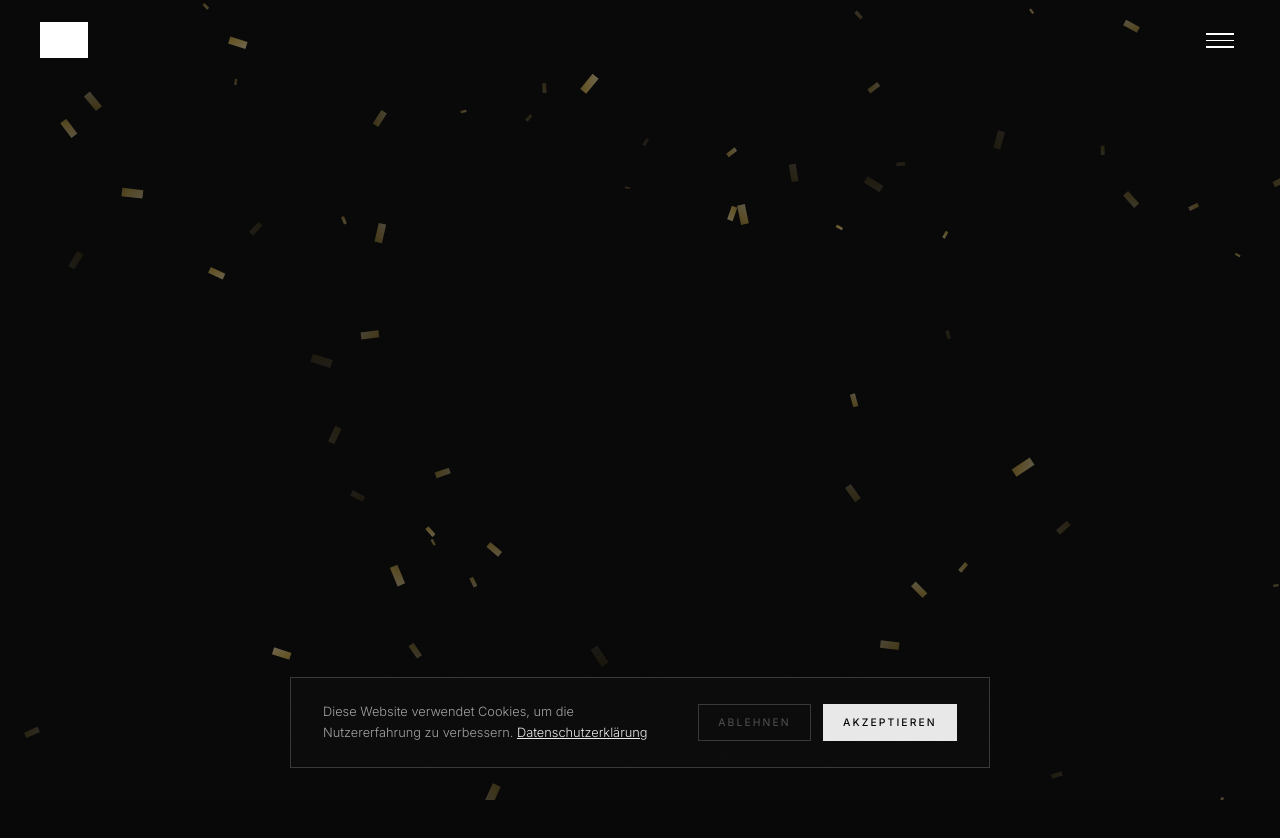
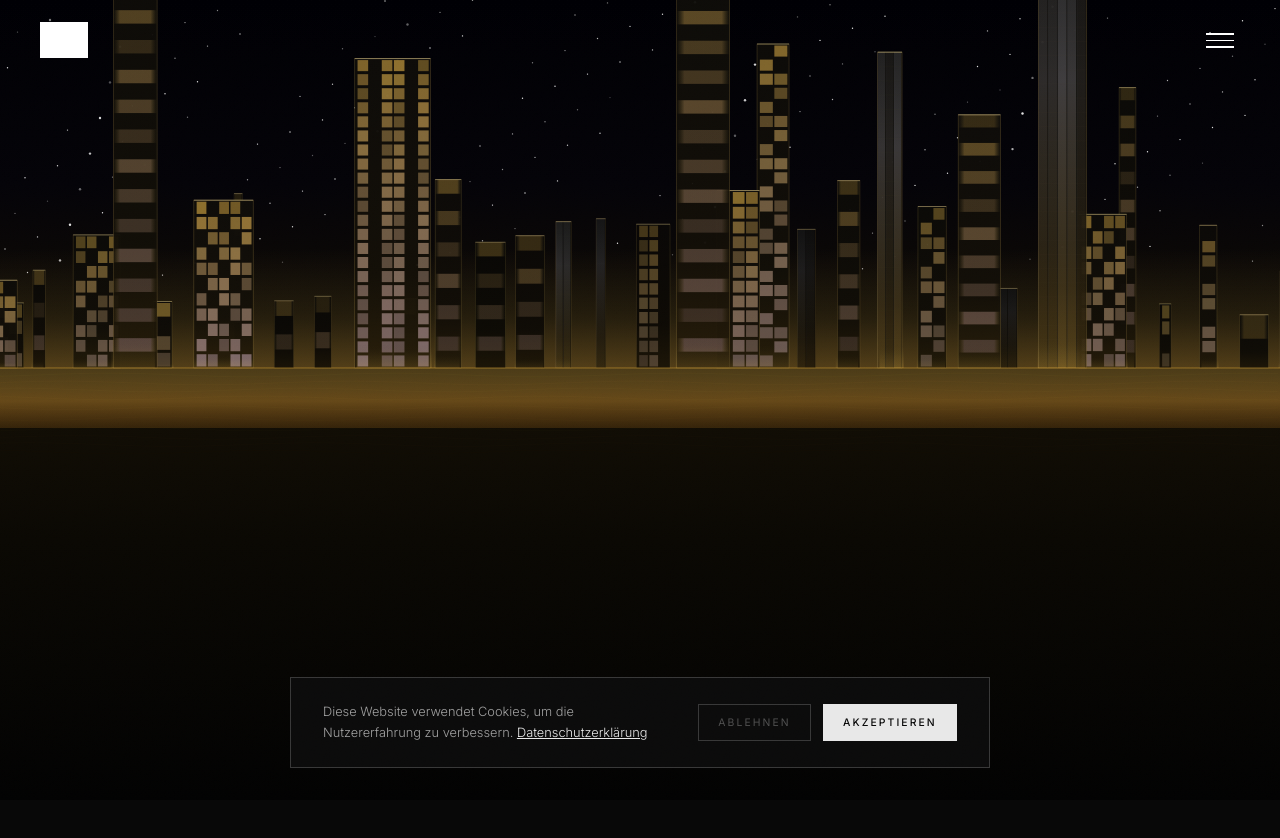
Before and after one commit to khojastehtayfun-dotcom/tayfunkhojasteh, a Next.js app: page / in a window 1280 px wide. Shown: the top 838 px of the page. Built offline with nearby package versions, Linux system fonts and the light colour scheme; grey boxes are pictures that could not be loaded.

Commit message:
feat: city skyline scroll effect + about text + navigation overhaul

```diff
--- a/src/components/Hero.tsx
+++ b/src/components/Hero.tsx
@@ -4,36 +4,49 @@ import { useEffect, useRef } from 'react'
 import { motion, useScroll, useTransform } from 'framer-motion'
 import styles from './Hero.module.css'
 
-interface Shard {
-  tx: number; ty: number
-  size: number; opacity: number
-  angle: number; spin: number
+interface Building {
+  x: number
+  width: number
+  height: number
+  floors: number
+  windowCols: number
+  style: 'glass' | 'grid' | 'stripe'
+  seed: number
+  depth: number
 }
 
-function buildShards(count: number): Shard[] {
-  return Array.from({ length: count }, () => {
-    const angle = Math.random() * Math.PI * 2
-    const dist  = 200 + Math.random() * 600
-    return {
-      tx: Math.cos(angle) * dist,
-      ty: Math.sin(angle) * dist,
-      size: 4 + Math.random() * 18,
-      opacity: 0.15 + Math.random() * 0.7,
-      angle: Math.random() * 360,
-      spin: (Math.random() - 0.5) * 720,
-    }
-  })
+function generateCity(count: number, canvasWidth: number): Building[] {
+  const buildings: Building[] = []
+  const totalWidth = canvasWidth * 2.2
+  const startX = -canvasWidth * 0.1
+  const styles: ('glass' | 'grid' | 'stripe')[] = ['glass', 'grid', 'stripe']
+
+  for (let i = 0; i < count; i++) {
+    const x = startX + (i / count) * totalWidth
+    const depth = 0.3 + Math.random() * 0.7
+    const width = (20 + Math.random() * 60) * depth
+    const height = (100 + Math.random() * 420) * depth
+    const floors = Math.floor(height / 14)
+    const windowCols = Math.floor(width / 11)
+    buildings.push({
+      x, width, height, floors, windowCols,
+      style: styles[Math.floor(Math.random() * styles.length)],
+      seed: Math.random() * 1000,
+      depth,
+    })
+  }
+  return buildings.sort((a, b) => a.depth - b.depth)
 }
 
 export default function Hero() {
-  const canvasRef   = useRef<HTMLCanvasElement>(null)
-  const shardsRef   = useRef<Shard[]>(buildShards(120))
+  const canvasRef = useRef<HTMLCanvasElement>(null)
   const progressRef = useRef(0)
+  const buildingsRef = useRef<Building[]>([])
   const { scrollYProgress } = useScroll()
 
   useEffect(() => {
     const unsub = scrollYProgress.on('change', v => {
-      progressRef.current = Math.min(v * 3, 1)
+      progressRef.current = Math.min(v * 2.2, 1)
     })
     return unsub
   }, [scrollYProgress])
@@ -43,53 +56,244 @@ export default function Hero() {
     if (!canvas) return
     const ctx = canvas.getContext('2d')!
     let raf: number
+    let time = 0
 
     function resize() {
-      canvas!.width  = canvas!.offsetWidth
+      canvas!.width = canvas!.offsetWidth
       canvas!.height = canvas!.offsetHeight
+      buildingsRef.current = generateCity(70, canvas!.width)
     }
     resize()
     window.addEventListener('resize', resize)
 
+    function easeOut(t: number) {
+      return 1 - Math.pow(1 - t, 3)
+    }
+
     function draw() {
       const { width, height } = canvas!
-      const cx = width / 2
-      const cy = height / 2
-      const p  = progressRef.current
+      const p = progressRef.current
+      const ep = easeOut(p)
+      time += 0.006
 
       ctx.clearRect(0, 0, width, height)
+      if (p < 0.001) { raf = requestAnimationFrame(draw); return }
 
-      for (const s of shardsRef.current) {
-        const sx = cx + s.tx * p
-        const sy = cy + s.ty * p
-        const a  = s.opacity * (p < 0.05 ? p / 0.05 : 1)
-        ctx.save()
-        ctx.globalAlpha = a * (1 - p * 0.4)
-        ctx.translate(sx, sy)
-        ctx.rotate(((s.angle + s.spin * p) * Math.PI) / 180)
-        const sg = ctx.createLinearGradient(-s.size, -s.size, s.size, s.size)
-        sg.addColorStop(0,   '#e8e8e8')
-        sg.addColorStop(0.5, '#c9a84c')
-        sg.addColorStop(1,   '#303030')
-        ctx.fillStyle = sg
-        ctx.fillRect(-s.size / 2, -s.size / 2, s.size, s.size * 0.4)
-        ctx.restore()
+      const horizonY = height * (0.68 - ep * 0.22)
+
+      // Dramatischer Himmel
+      const skyGrad = ctx.createLinearGradient(0, 0, 0, horizonY)
+      skyGrad.addColorStop(0,   `rgba(0,0,4,${Math.min(ep * 1.5, 1)})`)
+      skyGrad.addColorStop(0.5, `rgba(4,3,8,${Math.min(ep * 1.3, 1)})`)
+      skyGrad.addColorStop(0.85,`rgba(14,10,4,${Math.min(ep * 1.1, 1)})`)
+      skyGrad.addColorStop(1,   `rgba(30,20,6,${Math.min(ep, 1)})`)
+      ctx.fillStyle = skyGrad
+      ctx.fillRect(0, 0, width, horizonY)
+
+      // Sterne — heller
+      if (ep > 0.2) {
+        for (let i = 0; i < 200; i++) {
+          const sx = (i * 137.5 + 50) % width
+          const sy = (i * 97.3 + 20) % (horizonY * 0.75)
+          const twinkle = 0.3 + 0.7 * Math.abs(Math.sin(time * 1.2 + i * 0.6))
+          const a = ((ep - 0.2) / 0.8) * twinkle * 0.9
+          const size = i % 7 === 0 ? 1.2 : 0.7
+          ctx.beginPath()
+          ctx.arc(sx, sy, size, 0, Math.PI * 2)
+          ctx.fillStyle = `rgba(255,255,255,${a})`
+          ctx.fill()
+        }
       }
 
+      // Wasser mit Tiefe
+      const waterGrad = ctx.createLinearGradient(0, horizonY, 0, height)
+      waterGrad.addColorStop(0, `rgba(20,15,5,${ep})`)
+      waterGrad.addColorStop(0.4, `rgba(10,8,3,${ep})`)
+      waterGrad.addColorStop(1, `rgba(2,2,2,${ep})`)
+      ctx.fillStyle = waterGrad
+      ctx.fillRect(0, horizonY, width, height - horizonY)
+
+      // STARKER Horizont Glow — Gold
+      const glowGrad = ctx.createLinearGradient(0, horizonY - 120, 0, horizonY + 60)
+      glowGrad.addColorStop(0,   `rgba(201,168,76,0)`)
+      glowGrad.addColorStop(0.4, `rgba(201,168,76,${ep * 0.12})`)
+      glowGrad.addColorStop(0.7, `rgba(255,200,80,${ep * 0.25})`)
+      glowGrad.addColorStop(0.85,`rgba(255,180,60,${ep * 0.35})`)
+      glowGrad.addColorStop(1,   `rgba(255,160,40,${ep * 0.15})`)
+      ctx.fillStyle = glowGrad
+      ctx.fillRect(0, horizonY - 120, width, 180)
+
+      const buildings = buildingsRef.current
+
+      buildings.forEach((b, bi) => {
+        const buildDelay = (bi / buildings.length) * 0.55
+        const buildP = Math.max(0, Math.min((ep - buildDelay) / 0.45, 1))
+        if (buildP <= 0) return
+
+        const bx = b.x + width * 0.5 * (1 - ep) * (b.x < width / 2 ? -0.3 : 0.3)
+        const groundY = horizonY
+        const bh = b.height * buildP
+        const by = groundY - bh
+
+        // Tiefe: hintere Gebäude dunkler
+        const depthBrightness = 0.3 + b.depth * 0.7
+
+        // Gebäude mit Gold-Unterbeleuchtung
+        const buildGrad = ctx.createLinearGradient(bx, by, bx, groundY)
+        buildGrad.addColorStop(0,   `rgba(${Math.floor(15*depthBrightness)},${Math.floor(13*depthBrightness)},${Math.floor(10*depthBrightness)},0.97)`)
+        buildGrad.addColorStop(0.7, `rgba(${Math.floor(20*depthBrightness)},${Math.floor(16*depthBrightness)},${Math.floor(8*depthBrightness)},0.95)`)
+        buildGrad.addColorStop(1,   `rgba(${Math.floor(40*depthBrightness)},${Math.floor(30*depthBrightness)},${Math.floor(10*depthBrightness)},0.93)`)
+        ctx.fillStyle = buildGrad
+        ctx.fillRect(bx, by, b.width, bh)
+
+        if (b.style === 'glass') {
+          // Glasfassade mit starken Reflexionen
+          const cols = b.windowCols + 1
+          for (let c = 0; c < cols; c++) {
+            const cx2 = bx + (c / cols) * b.width
+            const panelW = b.width / cols - 0.8
+            const reflection = Math.abs(Math.sin(c * 0.9 + time * 0.12 + b.seed))
+            const glassAlpha = buildP * depthBrightness * (0.08 + reflection * 0.18)
+            const glassGrad = ctx.createLinearGradient(cx2, by, cx2, by + bh)
+            glassGrad.addColorStop(0,   `rgba(180,190,210,${glassAlpha * 0.6})`)
+            glassGrad.addColorStop(0.3, `rgba(200,200,220,${glassAlpha})`)
+            glassGrad.addColorStop(0.8, `rgba(220,180,100,${glassAlpha * 0.7})`)
+            glassGrad.addColorStop(1,   `rgba(255,200,80,${glassAlpha * 0.9})`)
+            ctx.fillStyle = glassGrad
+            ctx.fillRect(cx2, by, panelW, bh)
+
+            ctx.strokeStyle = `rgba(100,110,130,${buildP * depthBrightness * 0.3})`
+            ctx.lineWidth = 0.3
+            ctx.beginPath()
+            ctx.moveTo(cx2, by)
+            ctx.lineTo(cx2, by + bh)
+            ctx.stroke()
+          }
+
+          for (let f = 0; f < b.floors; f++) {
+            const fy = by + (f / b.floors) * bh
+            ctx.strokeStyle = `rgba(80,70,50,${buildP * depthBrightness * 0.2})`
+            ctx.lineWidth = 0.3
+            ctx.beginPath()
+            ctx.moveTo(bx, fy)
+            ctx.lineTo(bx + b.width, fy)
+            ctx.stroke()
+          }
+
+        } else if (b.style === 'grid') {
+          const floorH = bh / b.floors
+          const winW = (b.width - 3) / b.windowCols - 1.5
+
+          for (let row = 0; row < b.floors; row++) {
+            for (let col = 0; col < b.windowCols; col++) {
+              const idx = row * b.windowCols + col
+              const isLit = (idx + Math.floor(b.seed)) % 3 !== 0
+              if (!isLit) continue
+
+              const wx = bx + 2 + col * ((b.width - 3) / b.windowCols) + 0.8
+              const wy = by + row * floorH + 1.5
+              const wh = floorH - 3
+
+              const flicker = 0.6 + 0.4 * Math.abs(Math.sin(time * 0.2 + row * 0.4 + col * 0.8 + b.seed))
+              // Untere Fenster gold, obere silber
+              const goldRatio = 1 - (row / b.floors)
+              const r = Math.floor(200 + 55 * goldRatio * depthBrightness)
+              const g = Math.floor(170 + 30 * goldRatio * depthBrightness)
+              const bv = Math.floor(80 + 120 * (1 - goldRatio) * depthBrightness)
+              const winAlpha = buildP * flicker * depthBrightness * 0.55
+
+              ctx.fillStyle = `rgba(${r},${g},${bv},${winAlpha})`
+              ctx.fillRect(wx, wy, winW, wh)
+            }
+          }
+
+        } else {
+          // Stripe
+          const bandCount = Math.floor(b.floors / 2)
+          for (let band = 0; band < bandCount; band++) {
+            const by2 = by + (band / bandCount) * bh
+            const bandH = (bh / bandCount) * 0.45
+            const goldRatio = 1 - (band / bandCount)
+            const litAlpha = buildP * depthBrightness * (0.15 + 0.2 * Math.abs(Math.sin(band * 1.1 + b.seed + time * 0.08)))
+            const bandGrad = ctx.createLinearGradient(bx, by2, bx + b.width, by2)
+            bandGrad.addColorStop(0,   `rgba(201,168,76,0)`)
+            bandGrad.addColorStop(0.15,`rgba(${Math.floor(200+55*goldRatio)},${Math.floor(160+40*goldRatio)},${Math.floor(80+100*(1-goldRatio))},${litAlpha})`)
+            bandGrad.addColorStop(0.85,`rgba(${Math.floor(200+55*goldRatio)},${Math.floor(160+40*goldRatio)},${Math.floor(80+100*(1-goldRatio))},${litAlpha})`)
+            bandGrad.addColorStop(1,   `rgba(201,168,76,0)`)
+            ctx.fillStyle = bandGrad
+            ctx.fillRect(bx, by2, b.width, bandH)
+          }
+        }
+
+        // Gebäude Kante
+        ctx.strokeStyle = `rgba(${Math.floor(180*depthBrightness)},${Math.floor(150*depthBrightness)},${Math.floor(80*depthBrightness)},${buildP * 0.4})`
+        ctx.lineWidth = 0.6
+        ctx.strokeRect(bx, by, b.width, bh)
+
+        // Helle Top-Kante
+        ctx.strokeStyle = `rgba(220,200,140,${buildP * depthBrightness * 0.7})`
+        ctx.lineWidth = 0.8
+        ctx.beginPath()
+        ctx.moveTo(bx, by)
+        ctx.lineTo(bx + b.width, by)
+        ctx.stroke()
+
+        // Wasser Reflexion — Gold
+        if (ep > 0.35 && b.depth > 0.5) {
+          const reflAlpha = (ep - 0.35) * 0.45 * buildP * b.depth
+          ctx.save()
+          ctx.translate(bx + b.width / 2, groundY)
+          ctx.scale(1, -0.28)
+          ctx.globalAlpha = reflAlpha
+          ctx.translate(Math.sin(time * 0.5 + bi * 0.4) * 2, 0)
+          const refGrad = ctx.createLinearGradient(0, 0, 0, bh * 0.28)
+          refGrad.addColorStop(0,   `rgba(255,200,80,0.5)`)
+          refGrad.addColorStop(0.5, `rgba(201,168,76,0.2)`)
+          refGrad.addColorStop(1,   `rgba(0,0,0,0)`)
+          ctx.fillStyle = refGrad
+          ctx.fillRect(-b.width / 2, 0, b.width, bh * 0.28)
+          ctx.restore()
+        }
+      })
+
+      // Wasser Wellen — Gold
+      if (ep > 0.2) {
+        for (let w = 0; w < 12; w++) {
+          const wy = horizonY + 5 + w * 9 + Math.sin(time * 0.7 + w) * 2
+          const waveAlpha = (ep - 0.2) * 0.12 * (1 - w / 12)
+          ctx.strokeStyle = `rgba(201,168,76,${waveAlpha})`
+          ctx.lineWidth = 0.4
+          ctx.beginPath()
+          ctx.moveTo(0, wy)
+          for (let x = 0; x < width; x += 3) {
+            ctx.lineTo(x, wy + Math.sin(x * 0.022 + time + w) * 1.8)
+          }
+          ctx.stroke()
+        }
+      }
+
+      // Horizont Linie — Gold
+      ctx.strokeStyle = `rgba(255,190,60,${ep * 0.5})`
+      ctx.lineWidth = 0.8
+      ctx.beginPath()
+      ctx.moveTo(0, horizonY)
+      ctx.lineTo(width, horizonY)
+      ctx.stroke()
+
+      ctx.globalAlpha = 1
       raf = requestAnimationFrame(draw)
     }
 
     draw()
-
     return () => {
       cancelAnimationFrame(raf)
       window.removeEventListener('resize', resize)
     }
   }, [])
 
-  const centerOp = useTransform(scrollYProgress, [0, 0.2], [1, 0])
-  const centerY  = useTransform(scrollYProgress, [0, 0.2], [0, -40])
-  const scrollOp = useTransform(scrollYProgress, [0, 0.1], [1, 0])
+  const centerOp = useTransform(scrollYProgress, [0, 0.15], [1, 0])
+  const centerY = useTransform(scrollYProgress, [0, 0.15], [0, -60])
+  const scrollOp = useTransform(scrollYProgress, [0, 0.08], [1, 0])
 
   return (
     <section className={styles.hero}>
```
